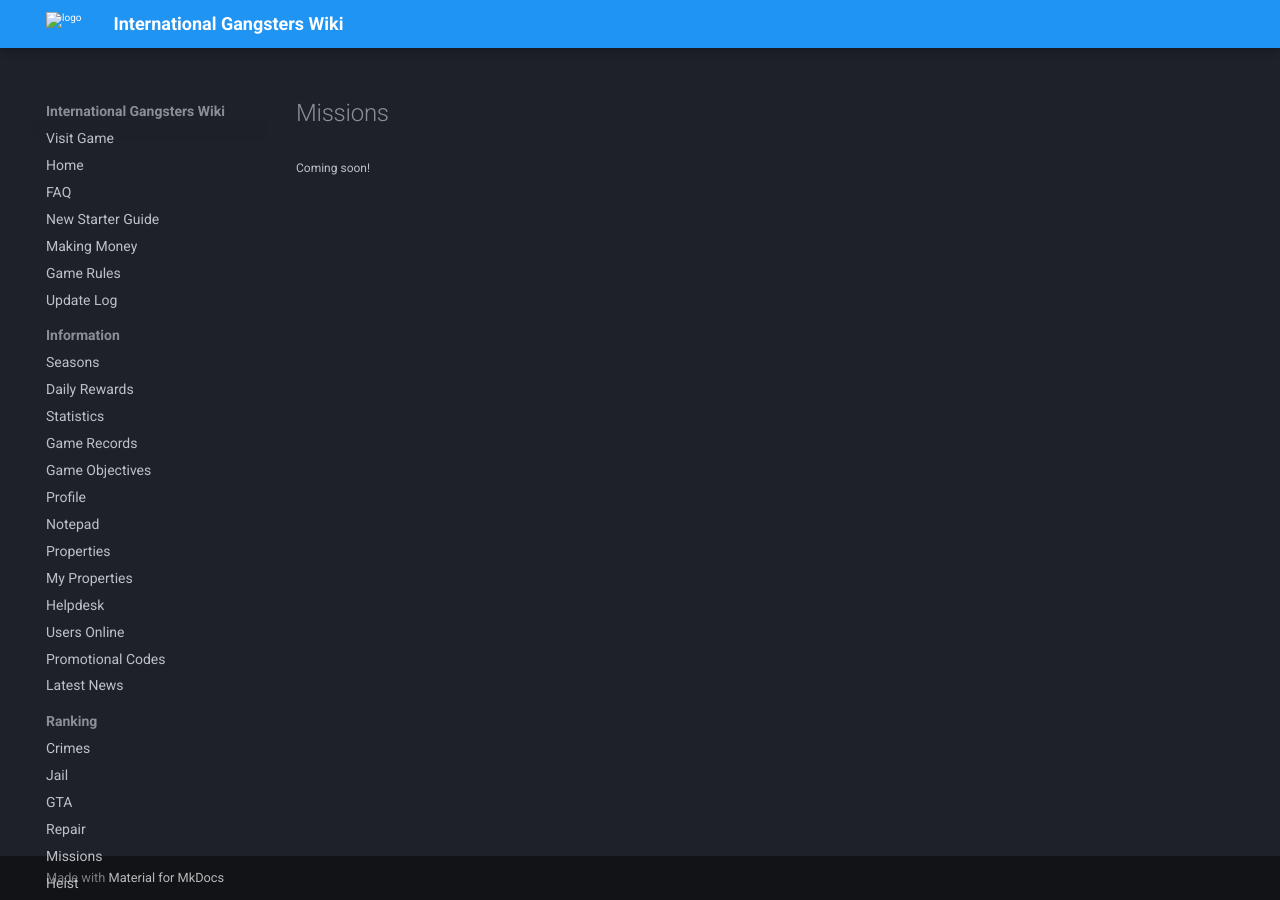
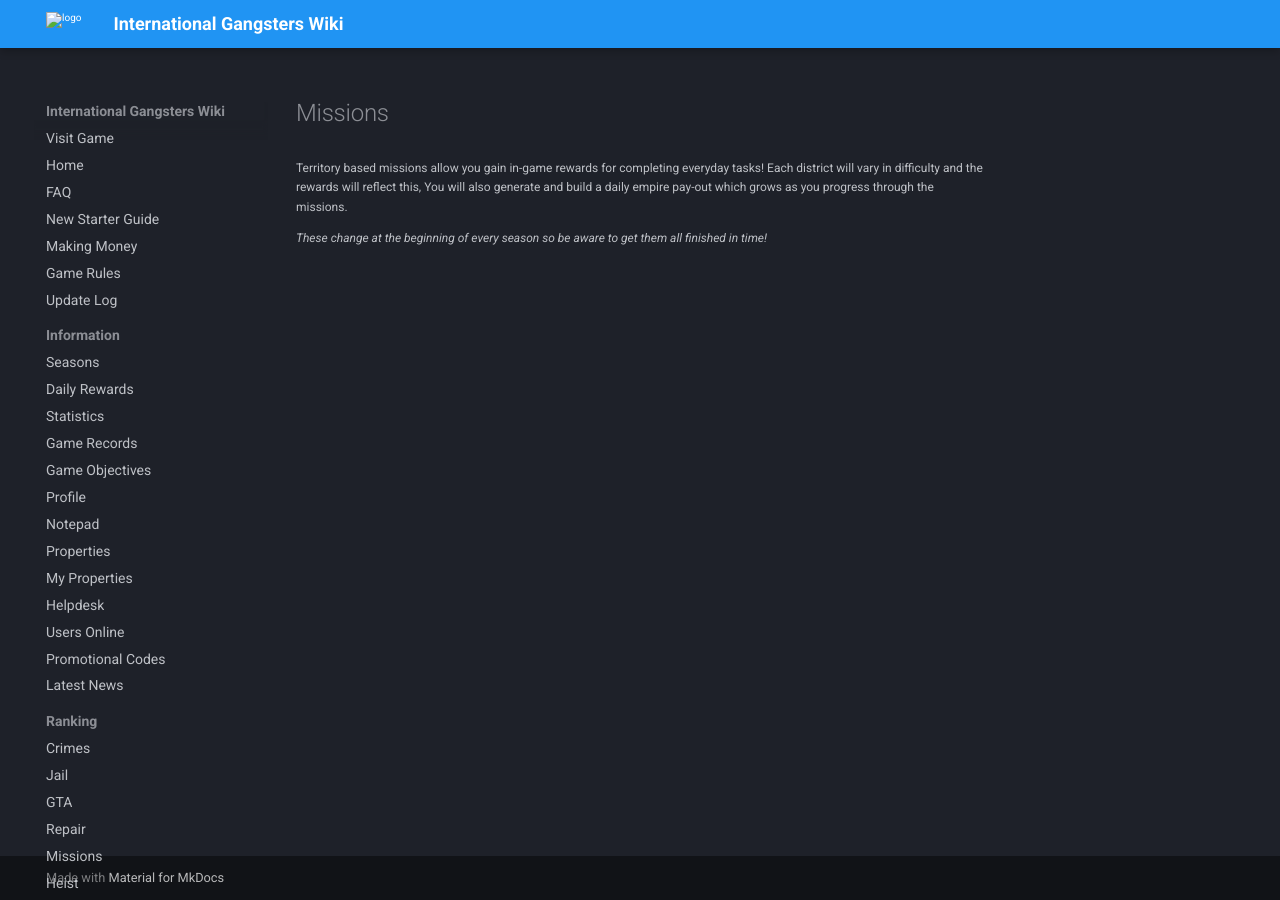
Before and after one commit to InternationalGangsters/wiki, an MkDocs documentation site: the page built from docs/ranking/missions.md, in a window 1280 px wide. Built offline with MkDocs 1.6.1 and Material for MkDocs 9.7.7, drawn with Linux system fonts in a browser that asks for light colours; comment, search, counter and statistics services are not loaded.

Commit message:
Update missions.md (#18)

```diff
--- a/docs/ranking/missions.md
+++ b/docs/ranking/missions.md
@@ -1,3 +1,6 @@
 # Missions
 
-Coming soon!
+
+Territory based missions allow you gain in-game rewards for completing everyday tasks! Each district will vary in difficulty and the rewards will reflect this, You will also generate and build a daily empire pay-out which grows as you progress through the missions.
+
+*These change at the beginning of every season so be aware to get them all finished in time!*
```
